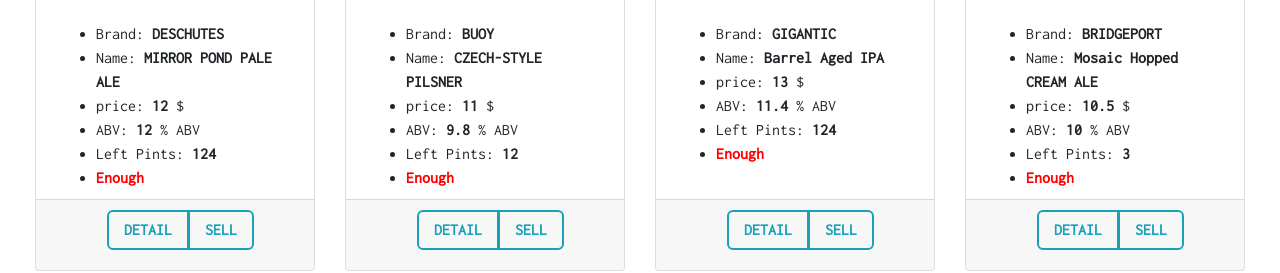
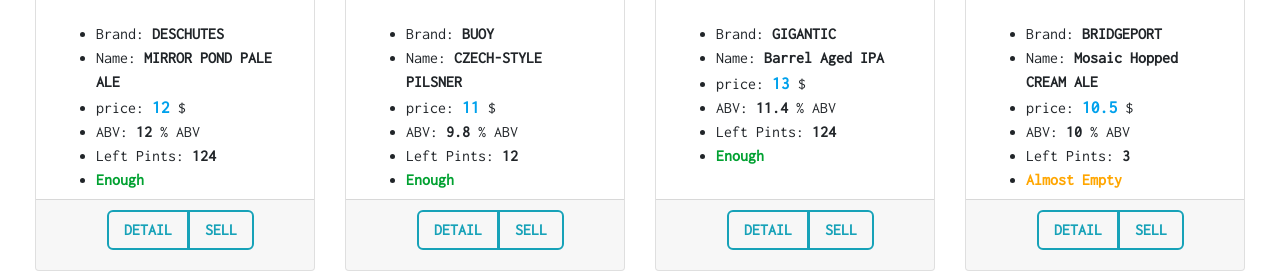
Before and after one commit to jieunkang-101/TapRoom, a React (Create React App) app: page / in a window 1280 px wide. Shown: the part 438-711 px from the top of the page. Built offline with nearby package versions, Linux system fonts and the light colour scheme; a web font is replaced by a local one.

Commit message:
refactor handleSellPint() and handleRestockTap() methods and add different color for left pint message

```diff
--- a/src/App.css
+++ b/src/App.css
@@ -103,7 +103,23 @@
   position: relative;
 }
 
-.left-pints {
+.price-color {
+  color: rgb(0, 161, 236);
+  font-weight: bold;
+  font-size: 1.1em;
+}
+
+.left-pints-enough {
+  color: rgb(1, 161, 49);
+  font-weight: bold;
+}
+
+.left-pints-almost {
+  color: rgb(255, 166, 0);
+  font-weight: bold;
+}
+
+.left-pints-empty {
   color: red;
   font-weight: bold;
 }
--- a/src/components/App.js
+++ b/src/components/App.js
@@ -55,7 +55,7 @@
           price: "10.5",
           abv: "10",
           pints: 3,
-          message:"Enough"
+          message:"Almost Empty"
         }
       ]
     }
@@ -80,7 +80,9 @@
   }
 
   handleAddNewTap = (newTap) => {
-    const newTapMenu = this.state.masterTapMenu.concat(newTap);
+    const newMessage = "Enough";
+    const newTapWithMessage = {...newTap, message: newMessage}
+    const newTapMenu = this.state.masterTapMenu.concat(newTapWithMessage);
     this.setState({
       masterTapMenu: newTapMenu,
       addingTap: false,
@@ -100,10 +102,15 @@
 
   handleSellPint = (id) => {
     const selectedTap = this.state.masterTapMenu.filter(tab => tab.id === id)[0];
-    selectedTap.pints > 0 ? selectedTap.pints -- : selectedTap.message = "Out of stock!";
+    const leftPints = selectedTap.pints > 0 ? selectedTap.pints -= 1 : 0;
+    const updatedPintTap = {...selectedTap, pints: leftPints};
+    const newMessage = updatedPintTap.pints < 10 ? "Almost Empty": "Enough";
+    const updateMsgTap = {...updatedPintTap, message: newMessage};
+    const emptyMessage = updateMsgTap.pints == 0 ? "Out of Stock!": newMessage;
+    const finalUpdateTap = {...updateMsgTap, message: emptyMessage};
     const newTapMenu = this.state.masterTapMenu
       .filter(tap => tap.id !== id)
-      .concat(selectedTap);
+      .concat(finalUpdateTap);
     this.setState({
       masterTapMenu: newTapMenu,
       showTabMenu: true,
@@ -112,11 +119,13 @@
 
   handleRestockTap = (id) => {
     const selectedTap = this.state.masterTapMenu.filter(tab => tab.id === id)[0];
-    selectedTap.pints  += 124;
-    selectedTap.message = "Enough";
+    const restockPints = selectedTap.pints += 124;
+    const updatedPintTap = {...selectedTap, pints: restockPints};
+    const newMessage = "Enough";
+    const updateMsgTap = {...updatedPintTap, message: newMessage};
     const newTapMenu = this.state.masterTapMenu
       .filter(tap => tap.id !== id)
-      .concat(selectedTap);
+      .concat(updateMsgTap);
     this.setState({masterTapMenu: newTapMenu});
   }
 
--- a/src/components/NewTapForm.js
+++ b/src/components/NewTapForm.js
@@ -7,7 +7,7 @@
 
   function handleNewTapFormSubmission(event) {
     event.preventDefault();
-    props.onNewTapCreation({brand: event.target.brand.value, name: event.target.name.value, price: event.target.price.value, abv: event.target.abv.value, img: event.target.img.value, pints: 124, message:"Enough", id: v4()});
+    props.onNewTapCreation({brand: event.target.brand.value, name: event.target.name.value, price: event.target.price.value, abv: event.target.abv.value, img: event.target.img.value, pints: 124, message:"", id: v4()});
   }
 
   return (
--- a/src/components/Tap.js
+++ b/src/components/Tap.js
@@ -16,10 +16,14 @@
             <ul>
               <li>Brand: <strong>{props.brand}</strong></li>
               <li>Name: <strong>{props.name}</strong></li>
-              <li>price: <strong>{props.price}</strong> $</li>
+              <li>price: <span className="price-color">{props.price}</span> $</li>
               <li>ABV: <strong>{props.abv}</strong> % ABV</li>
               <li>Left Pints: <strong>{props.pints}</strong></li>
-              <li><span className="left-pints">{props.message}</span></li>
+              <li>
+                {props.message == "Enough" && <p className="left-pints-enough">{props.message}</p>}
+                {props.message == "Almost Empty" && <p className="left-pints-almost">{props.message}</p>}
+                {props.message == "Out of Stock!" && <p className="left-pints-empty">{props.message}</p>}
+              </li>
             </ul>
           </div>
           <div className="card-footer">
```
Also changed, not shown: 1 other file (tests, documents, lock files or other folders).
